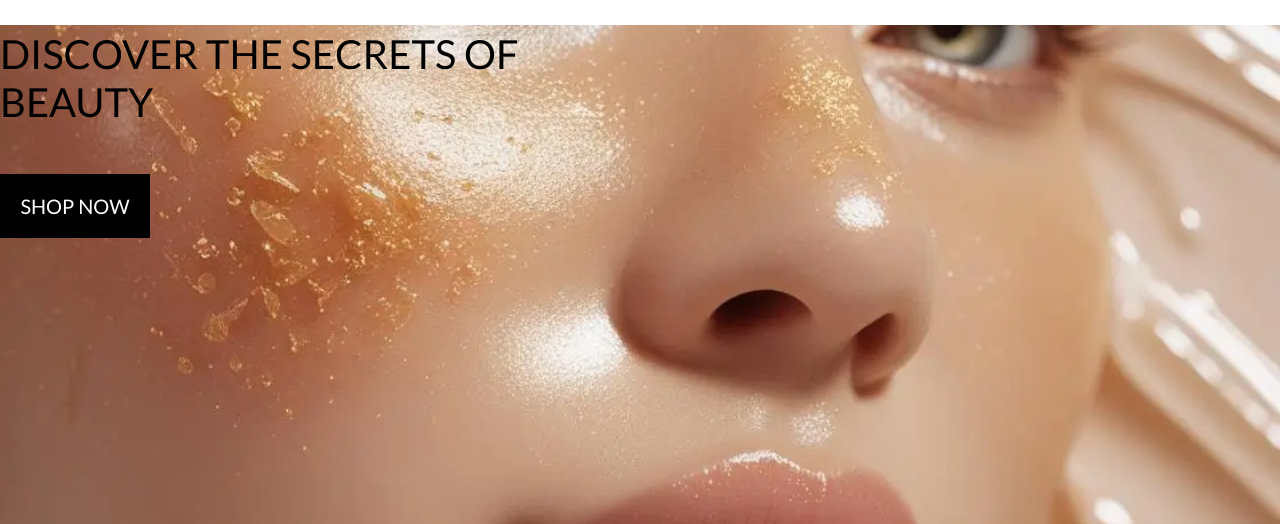
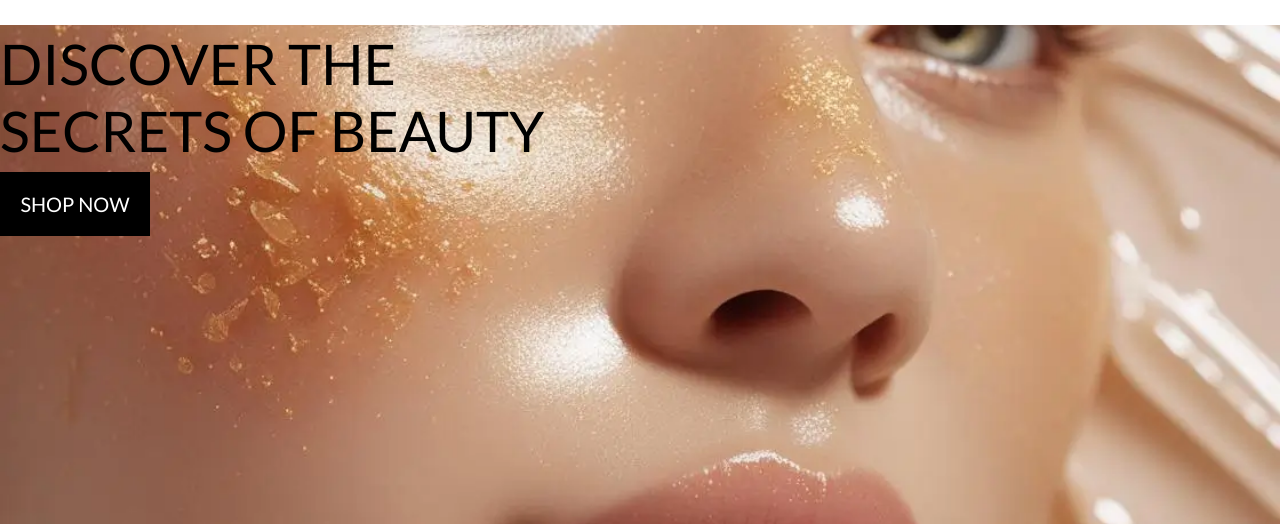
Before and after one commit to mildred-prog/skin0clock_ng, a Django app: page / in a window 1280 px wide. Shown: the part 139-663 px from the top of the page. Run offline with Django 5.2, Linux system fonts and the light colour scheme; data comes from the database, SQL or seed files in the repository; some libraries are stand-ins or nearby versions.

Commit message:
Refactor hero section layout and styling in index.html

```diff
--- a/home/templates/home/index.html
+++ b/home/templates/home/index.html
@@ -13,11 +13,11 @@
 {% block content %}
     <div class="my-hero ">
         <div class="row ">
-            <div class="col-12 col-md-7 col-lg-6">
-                <h1 class="logo-font text-black fw-bold fs-4 fs-md-3 fs-lg-2 mb-4">
+            <div class="col-7 col-md-6 my-auto">
+                <h1 class="display-4 logo-font text-black">
                     Discover The Secrets Of Beauty
                 </h1>
-                <div class="my-5">
+                <div class="my-2">
                     <h4>
                         <a href="{% url 'products' %}" class="shop-now-button btn btn-lg rounded-0 text-uppercase py-3">Shop Now</a>
                     </h4>
```
